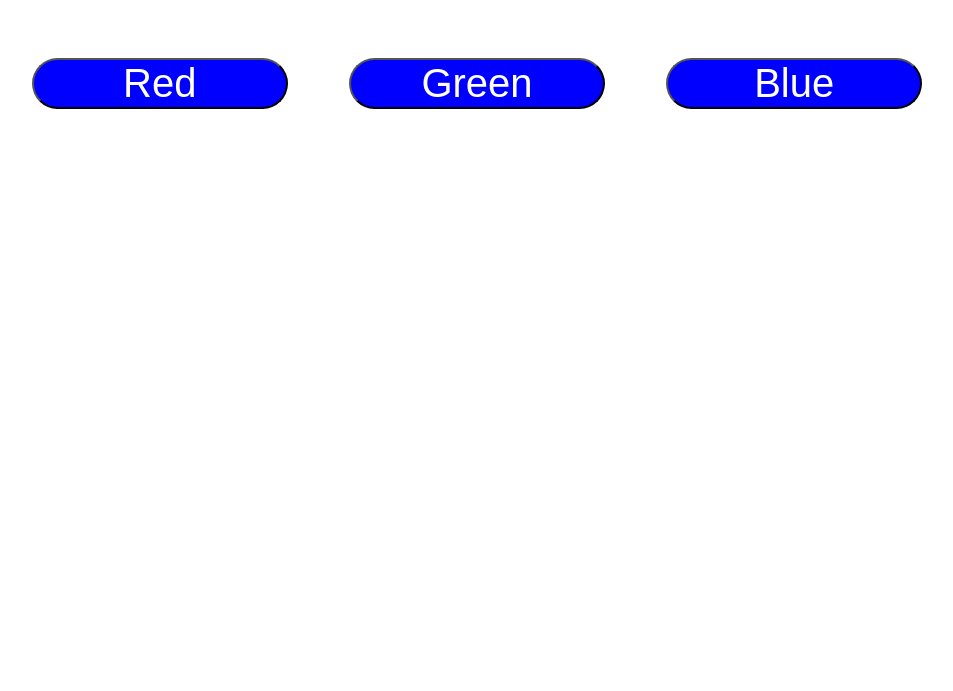
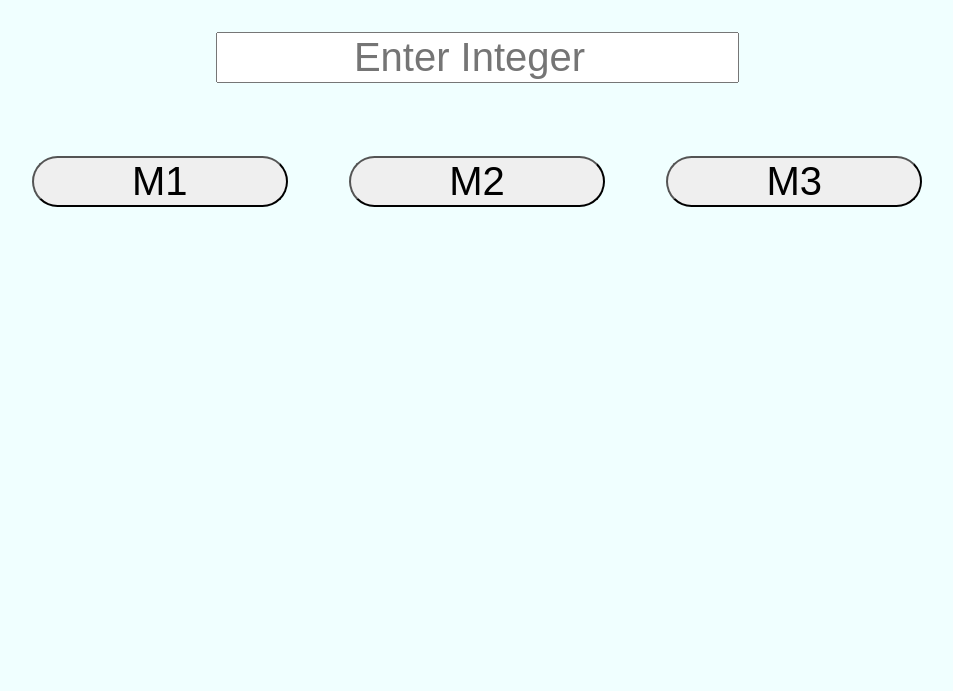
Before and after one commit to koko207/color, a plain HTML site: page index.html in a window 1280 px wide. Shown: the part 109-800 px from the top of the page, without its empty margins (163-1116 px from the left). Drawn offline with Linux system fonts and the light colour scheme.

Commit message:
Add files via upload
Signed-off-by: koko207 <kotharikoko250@gmail.com>

```diff
--- a/index.html
+++ b/index.html
@@ -1,57 +1,83 @@
+
 <html>
 <head>
-    <title>Color App by Kamal Sir</title>
-
+    <title>Even Odd Finder App by Kamal Sir</title>
     <style>
-        *{
-            font-size:40px;
-            text-align:center;
-            margin:auto;
+        * {
+            font-size: 40px;
+            text-align: center;
+            margin: auto;
         }
-
-        .btn{
-            width:20%;
-            margin:2%;
-            border-radius:30px;
-            background-color:blue;
-            color:white;
+        body {
+            background-color: azure;
         }
-
-        .btn:hover{
-            color:white;
+        .btn {
+            width: 20%;
+            margin: 2%;
+            border-radius: 30px;
+        }
+        .btn:hover {
+            color: white;
+            background-color: blue;
         }
     </style>
 </head>
 
 <body>
+    <br/>
+    <h1>Even Odd Finder App</h1>
+    <br/>
 
-    <br>
-    <h1>Color App</h1>
-    <br>
-
-    <form onsubmit="colorme()">
-        <input type="submit" value="Red" class="btn" />
-        <input type="submit" value="Green" class="btn" />
-        <input type="submit" value="Blue" class="btn" />
+    <form onsubmit="check()">
+        <input type="number" id="num" placeholder="Enter Integer" />
+        <br/><br/>
+        <input type="submit" value="M1" class="btn"/>
+        <input type="submit" value="M2" class="btn"/>
+        <input type="submit" value="M3" class="btn"/>
     </form>
 
+    <h2 id="msg"></h2>
+
     <script>
-        function colorme(){
+        function check() {
             event.preventDefault();
 
+            let num = document.getElementById("num");
+            let msg = document.getElementById("msg");
             let action = document.activeElement.value;
 
-            if(action === "Red"){
-                document.body.style.backgroundColor = "red";
+            if (num.value === "") {
+                alert("Please Enter Integer");
+                msg.innerHTML = "";
+                num.focus();
+                return;
             }
-            else if(action === "Green"){
-                document.body.style.backgroundColor = "green";
+
+            let n = parseInt(num.value);
+
+            if (action === "M1") {
+                if (n % 2 === 0)
+                    msg.innerHTML = "M1 --> even";
+                else
+                    msg.innerHTML = "M1 --> odd";
             }
-            else if(action === "Blue"){
-                document.body.style.backgroundColor = "blue";
+
+            else if (action === "M2") {
+                switch (n % 2) {
+                    case 0:
+                        msg.innerHTML = "M2 --> even";
+                        break;
+                    case 1:
+                        msg.innerHTML = "M2 --> odd";
+                        break;
+                }
+            }
+
+            else if (action === "M3") {
+
+                msg.innerHTML = "M3 --> your own logic here";
             }
         }
     </script>
-
 </body>
 </html>
```
